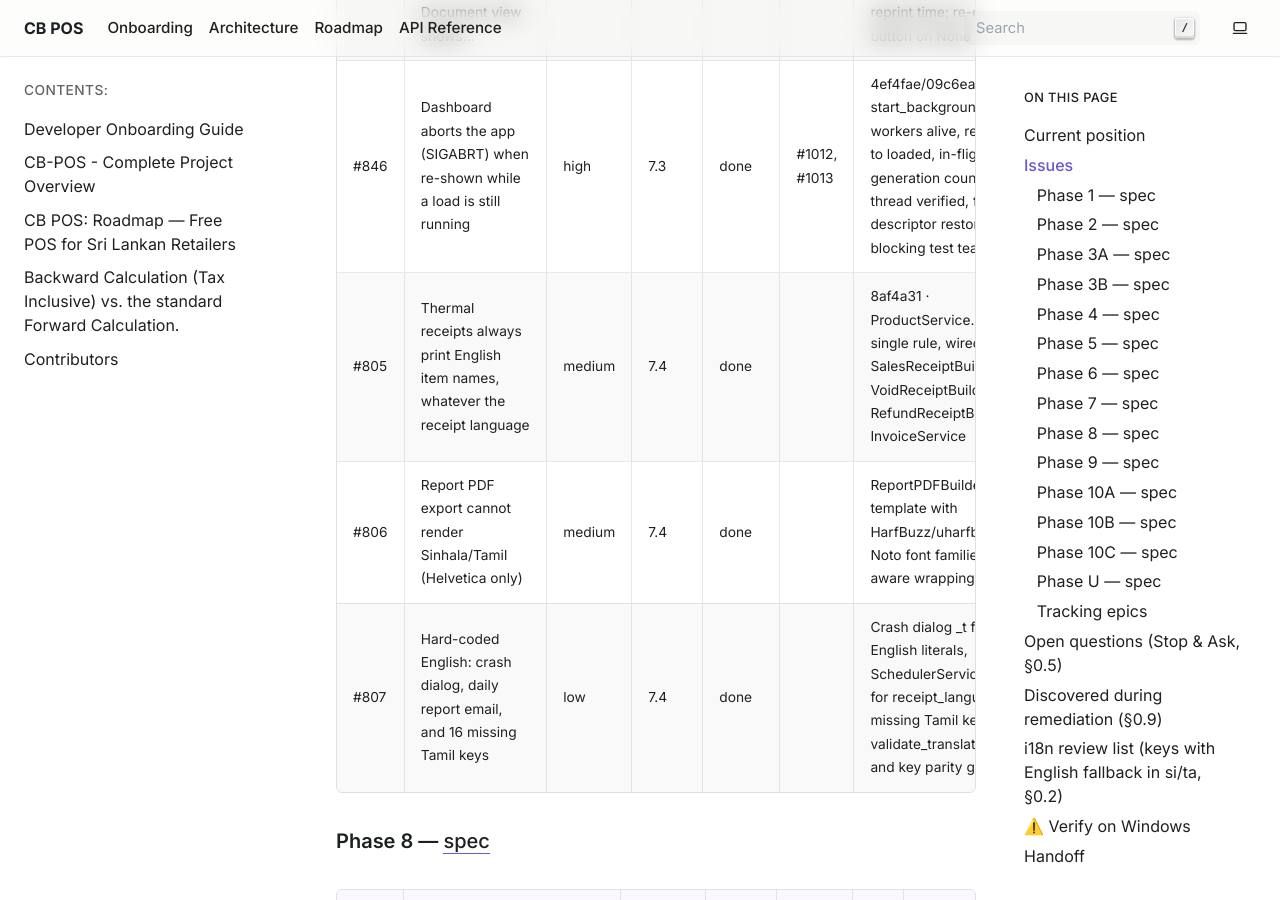
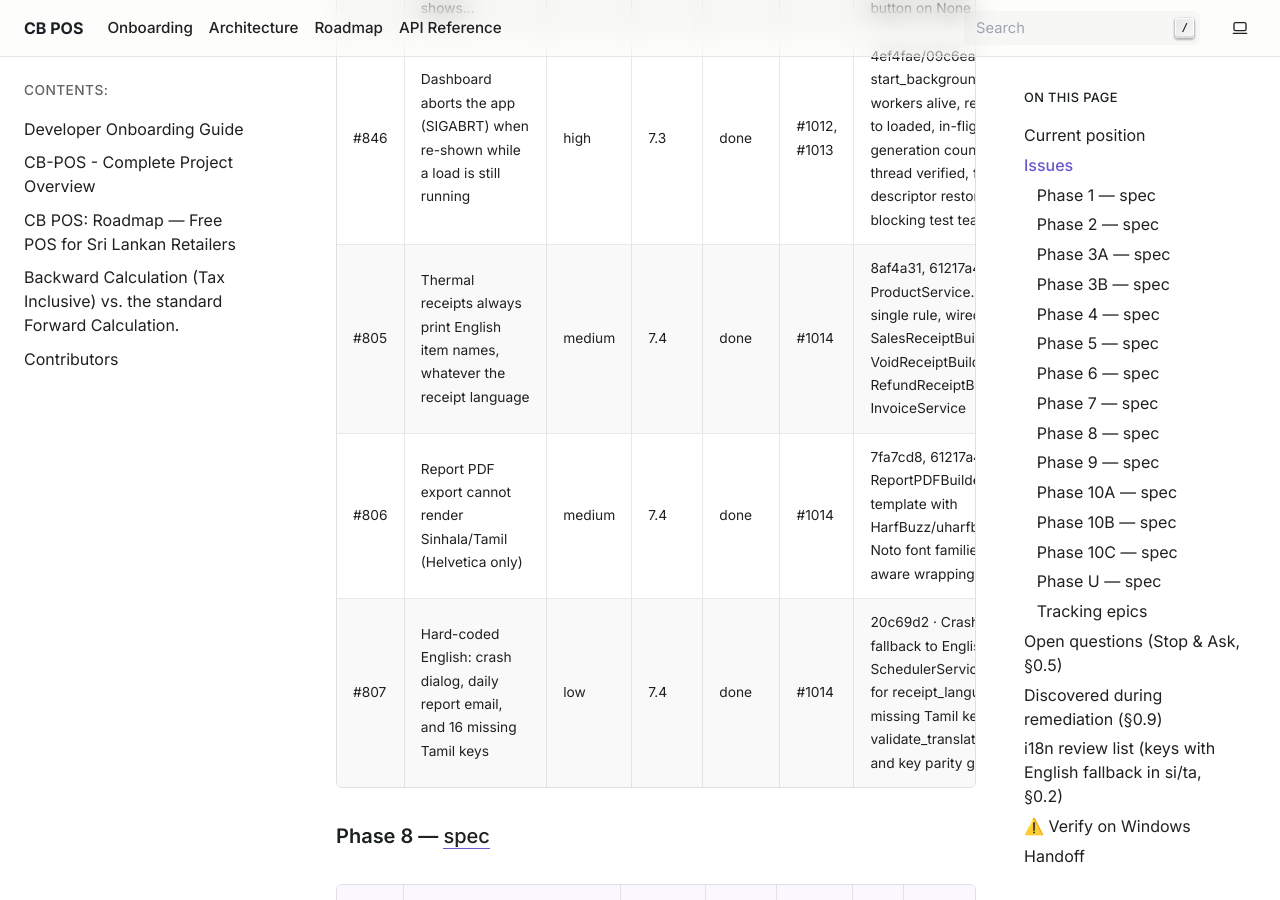
Before and after one commit to HMAHD/CB-POS, a Sphinx documentation site: the page built from docs/remediation/PROGRESS.md, in a window 1280 px wide and 900 px high, scrolled down 18775 px. Built offline with Sphinx 7.4.7, drawn with Linux system fonts in a browser that asks for light colours; pages that are not in the unit, such as notebooks, are missing from menus; some of the changed text lies outside the part shown.

Commit message:
docs(remediation): record Batch 7.4 completion and Phase 7 closure in PROGRESS.md

```diff
--- a/docs/remediation/PROGRESS.md
+++ b/docs/remediation/PROGRESS.md
@@ -177,9 +177,9 @@ Statuses: `todo` · `in-progress` · `blocked (Q#)` · `pr-open` · `done` (merg
 | #841 | The scanner filter counts each keystroke once per widget the key propagates t… | high | 7.3 | done | #1012, #1013 | 9643662/09c6ea1, e611c36 · Buffer keys only at focusWidget()/activeWindow(), deduplicate propagation hops via ancestor check and timestamp, preserve repeated digits ('444777999'), keyClick Qt.Key types |
 | #842 | After one reprint from Management → Documents, the hidden Document view shows… | high | 7.3 | done | #1012, #1013 | b2ec51d/f48b197/09c6ea1, e611c36 · Migrate all UI print result listeners to job_result with job ID filtering; capture doc_number and doc_type at reprint time; re-enable reprint button on None result |
 | #846 | Dashboard aborts the app (SIGABRT) when re-shown while a load is still running | high | 7.3 | done | #1012, #1013 | 4ef4fae/09c6ea1, e611c36 · start_background_job keeps workers alive, rename finished to loaded, in-flight locks and generation counters, real-thread verified, fixture descriptor restore & non-blocking test teardown |
-| #805 | Thermal receipts always print English item names, whatever the receipt language | medium | 7.4 | done | | 8af4a31 · ProductService.display_name single rule, wired in SalesReceiptBuilder, VoidReceiptBuilder, RefundReceiptBuilder, InvoiceService |
-| #806 | Report PDF export cannot render Sinhala/Tamil (Helvetica only) | medium | 7.4 | done | | ReportPDFBuilder Platypus template with HarfBuzz/uharfbuzz shaping, Noto font families, column-aware wrapping, atomic write |
-| #807 | Hard-coded English: crash dialog, daily report email, and 16 missing Tamil keys | low | 7.4 | done | | Crash dialog _t fallback to English literals, SchedulerService translate_in for receipt_language, 17 missing Tamil keys added, validate_translations --strict and key parity guardrail |
+| #805 | Thermal receipts always print English item names, whatever the receipt language | medium | 7.4 | done | #1014 | 8af4a31, 61217a4 · ProductService.display_name single rule, wired in SalesReceiptBuilder, VoidReceiptBuilder, RefundReceiptBuilder, InvoiceService |
+| #806 | Report PDF export cannot render Sinhala/Tamil (Helvetica only) | medium | 7.4 | done | #1014 | 7fa7cd8, 61217a4 · ReportPDFBuilder Platypus template with HarfBuzz/uharfbuzz shaping, Noto font families, column-aware wrapping, atomic write |
+| #807 | Hard-coded English: crash dialog, daily report email, and 16 missing Tamil keys | low | 7.4 | done | #1014 | 20c69d2 · Crash dialog _t fallback to English literals, SchedulerService translate_in for receipt_language, 17 missing Tamil keys added, validate_translations --strict and key parity guardrail |
 
 ### Phase 8 — [spec](phases/phase-08-release-legal-docs.md)
 
@@ -309,4 +309,4 @@ Statuses: `todo` · `in-progress` · `blocked (Q#)` · `pr-open` · `done` (merg
 | #877 | Physical 58 mm thermal receipt print of wrapped Sinhala and Tamil lines (shop address, item names) | pending |
 
 ## Handoff
-Batch 7.3 merged in PR #1012 (09c6ea12fa837ca74c30c4e09f583f7d2e616229), with review fixes merged in PR #1013 (e611c36398f5a54db070d65b93d4a04d27163dc1). #841, #842, and #846 verified CLOSED on GitHub. #878 and #731 remain OPEN with `ready-for-human` for physical Windows printer/scanner verification. Current position set to Phase 7, Batch 7.4 (Multilingual receipt and PDF output: #805, #806, #807). Stop before Batch 7.4.
+Batch 7.4 merged in PR #1014 (2a26fe366147af9b46e3e71392633c781d141ed8). #805, #806, and #807 verified CLOSED on GitHub. #878 and #731 remain OPEN with `ready-for-human` for physical Windows printer/scanner verification. Phase 7 is COMPLETE. Next is Phase 8, Batch 8.1 (#808, #881, #882). Stop before Phase 8.1.
```
Also changed, not shown: other parts of docs/remediation/PROGRESS.md (+1 -1 lines).
